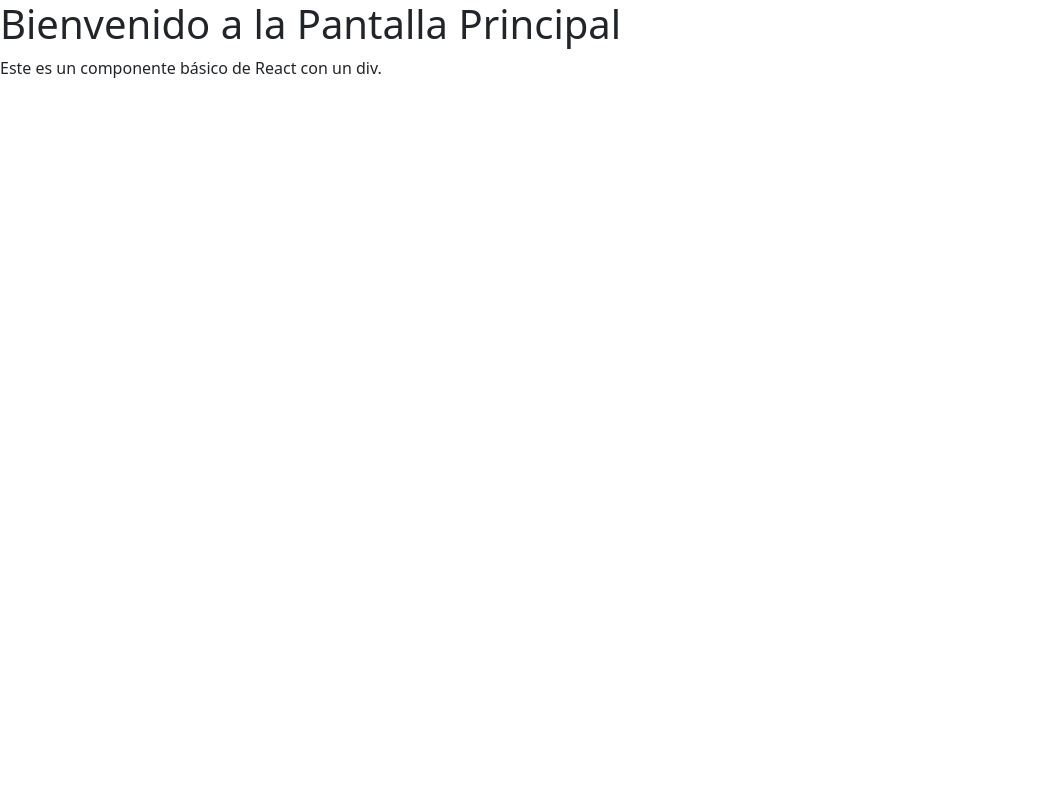
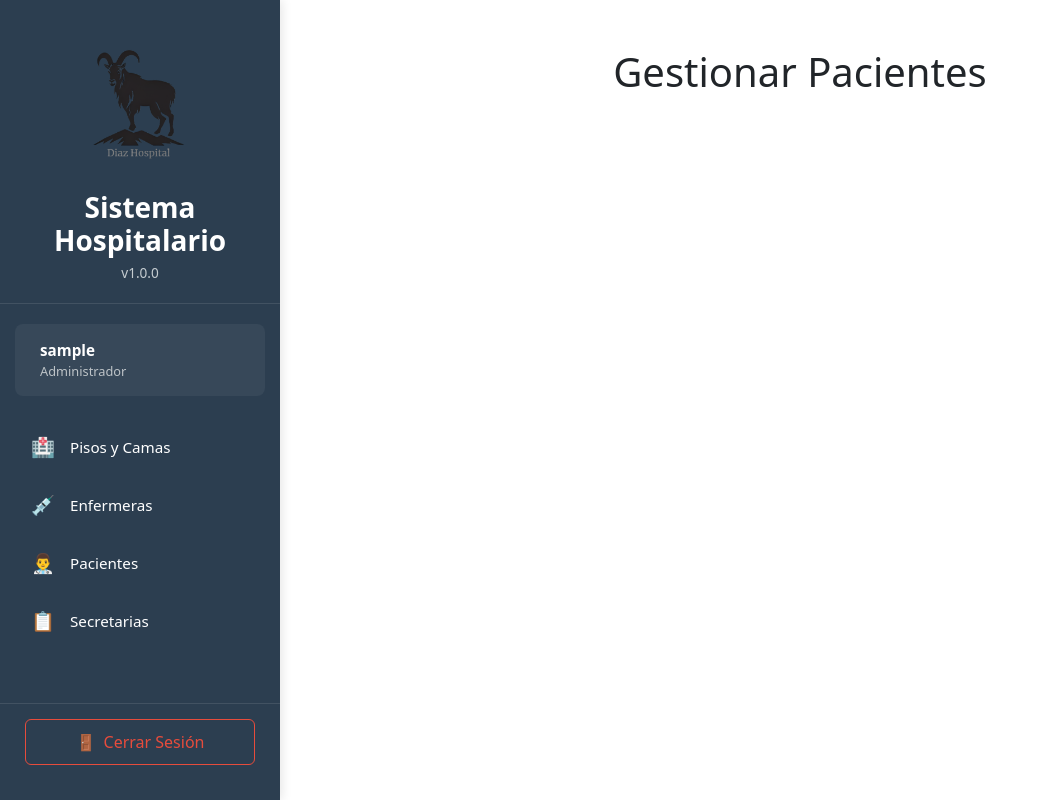
Before and after one commit to Genoooozid/HospitalSpring, a React (Vite) app in the folder FRONT/HospitalReact/: page /pacientes in a window 1280 px wide. Before the commit this address led to /camaspisos. Shown: the whole page, without its empty margins (0-1048 px from the left). Built offline with nearby package versions, Linux system fonts and the light colour scheme; sample sign-in values are in the browser's storage.

Commit message:
[ADD] Se añadio SIDEBAR, LOGOUT, Navegación completa, LOGO, y pantallas principales listas para iniciar

```diff
--- a/FRONT/HospitalReact/src/CamasPisos/PantallaPrincipal.jsx
+++ b/FRONT/HospitalReact/src/CamasPisos/PantallaPrincipal.jsx
@@ -1,11 +1,13 @@
 import React from 'react';
+import Layout from '../components/Layout';
 
 const PantallaPrincipal = () => {
   return (
-    <div>
-      <h1>Bienvenido a la Pantalla Principal</h1>
-      <p>Este es un componente básico de React con un div.</p>
-    </div>
+    <Layout>
+      <div className="text-center mt-4">
+        <h1>Gestionar Camas y Pisos</h1>
+      </div>
+    </Layout>
   );
 };
 
--- a/FRONT/HospitalReact/src/Enfermeras/Enfermeras.jsx
+++ b/FRONT/HospitalReact/src/Enfermeras/Enfermeras.jsx
@@ -1 +1,14 @@
-//Esta es la pagina que renderiza los botones, tabla, buscador y paginación
+import React from 'react';
+import Layout from '../components/Layout';
+
+const Enfermeras = () => {
+    return (
+        <Layout>
+            <div className="text-center mt-4">
+                <h1>Gestionar Enfermeras</h1>
+            </div>
+        </Layout>
+    );
+};
+
+export default Enfermeras;
--- a/FRONT/HospitalReact/src/Navegacion/BrowserRouter.jsx
+++ b/FRONT/HospitalReact/src/Navegacion/BrowserRouter.jsx
@@ -6,6 +6,9 @@ import 'react-toastify/dist/ReactToastify.css';
 import Login from '../Login/Login';
 import PantallaPrincipal from '../CamasPisos/PantallaPrincipal';
 import PrivateRoute from './PrivateRoute';
+import Enfermeras from '../Enfermeras/Enfermeras';
+import Pacientes from '../Pacientes/Paciente'
+import Secretarias from '../Secretarias/Secretarias'
 
 function AppRouter() {
   return (
@@ -14,6 +17,9 @@ function AppRouter() {
       <Routes>
         <Route path="/" element={<LoginRoute />} />
         <Route path="/camaspisos" element={<PrivateRoute><PantallaPrincipal /></PrivateRoute>}/>
+        <Route path="/enfermeras" element={<PrivateRoute><Enfermeras /></PrivateRoute>}/>
+        <Route path="/pacientes" element={<PrivateRoute><Pacientes /></PrivateRoute>}/>
+        <Route path="/secretarias" element={<PrivateRoute><Secretarias /></PrivateRoute>}/>
          {/* Aquí puedes añadir mas rutas */}
         <Route path="*" element={<Navigate to="/" replace />} />
       </Routes>
--- a/FRONT/HospitalReact/src/Navegacion/Sidebar.jsx
+++ b/FRONT/HospitalReact/src/Navegacion/Sidebar.jsx
@@ -0,0 +1,174 @@
+import React from 'react';
+import Swal from 'sweetalert2';
+import Logo from '../assets/logo.png'
+import { useNavigate } from 'react-router-dom';
+
+const Sidebar = () => {
+    const navigate = useNavigate();
+    const username = sessionStorage.getItem('username');
+    const userRole = "Administrador";
+
+    const handleLogout = async () => {
+        sessionStorage.removeItem("token");
+        sessionStorage.removeItem("username");
+        localStorage.removeItem("token");
+        localStorage.removeItem("username");
+
+        Swal.fire({
+            icon: "success",
+            title: "Sesión cerrada",
+            text: "Has cerrado sesión correctamente.",
+            timer: 2000,
+            showConfirmButton: false,
+        }).then(() => {
+            navigate("/");
+        });
+    };
+
+    const menuItems = [
+        { name: "Pisos y Camas", icon: "🏥", path: "/camaspisos" },
+        { name: "Enfermeras", icon: "💉", path: "/enfermeras" },
+        { name: "Pacientes", icon: "👨‍⚕️", path: "/pacientes" },
+        { name: "Secretarias", icon: "📋", path: "/secretarias" },
+    ];
+
+    return (
+        <div style={{
+            width: '280px',
+            height: '100vh',
+            backgroundColor: '#2c3e50',
+            color: 'white',
+            display: 'flex',
+            flexDirection: 'column',
+            padding: '20px 0',
+            boxShadow: '2px 0 10px rgba(0,0,0,0.1)',
+            position: 'fixed',
+            left: 0,
+            top: 0,
+            zIndex: 1000
+        }}>
+            <div style={{
+                textAlign: 'center',
+                padding: '20px 0',
+                borderBottom: '1px solid rgba(255,255,255,0.1)',
+                marginBottom: '20px'
+            }}>
+                <img
+                    src={Logo}
+                    alt="Hospital Logo"
+                    style={{ width: '150px', marginBottom: '15px' }}
+                />
+                <h3 style={{
+                    margin: '5px 0',
+                    color: '#fff',
+                    fontWeight: '600'
+                }}>Sistema Hospitalario</h3>
+                <p style={{
+                    margin: 0,
+                    color: '#ecf0f1',
+                    fontSize: '0.85rem',
+                    opacity: 0.8
+                }}>v1.0.0</p>
+            </div>
+
+            <div style={{
+                display: 'flex',
+                alignItems: 'center',
+                padding: '15px 25px',
+                marginBottom: '20px',
+                backgroundColor: 'rgba(255,255,255,0.05)',
+                borderRadius: '8px',
+                margin: '0 15px 25px'
+            }}>
+                <div>
+                    <p style={{
+                        margin: 0,
+                        fontWeight: '600',
+                        fontSize: '0.95rem'
+                    }}>{username}</p>
+                    <p style={{
+                        margin: 0,
+                        color: '#bdc3c7',
+                        fontSize: '0.8rem'
+                    }}>{userRole}</p>
+                </div>
+            </div>
+
+            <nav style={{ flex: 1, padding: '0 15px' }}>
+                <ul style={{
+                    listStyle: 'none',
+                    padding: 0,
+                    margin: 0
+                }}>
+                    {menuItems.map((item, index) => (
+                        <li
+                            key={index}
+                            style={{
+                                marginBottom: '5px',
+                                borderRadius: '6px',
+                                transition: 'all 0.3s ease',
+                                ':hover': {
+                                    backgroundColor: '#3498db'
+                                }
+                            }}
+                            onClick={() => navigate(item.path)}
+                        >
+                            <div style={{
+                                display: 'flex',
+                                alignItems: 'center',
+                                padding: '12px 15px',
+                                cursor: 'pointer',
+                                color: 'white',
+                                textDecoration: 'none',
+                                borderRadius: '6px',
+                                ':hover': {
+                                    backgroundColor: '#3498db'
+                                }
+                            }}>
+                                <span style={{
+                                    fontSize: '1.2rem',
+                                    marginRight: '15px',
+                                    width: '25px',
+                                    textAlign: 'center'
+                                }}>{item.icon}</span>
+                                <span style={{ fontSize: '0.95rem' }}>{item.name}</span>
+                            </div>
+                        </li>
+                    ))}
+                </ul>
+            </nav>
+
+            <div style={{
+                padding: '15px 25px',
+                borderTop: '1px solid rgba(255,255,255,0.1)'
+            }}>
+                <button
+                    style={{
+                        backgroundColor: 'transparent',
+                        color: '#e74c3c',
+                        border: '1px solid #e74c3c',
+                        padding: '10px',
+                        cursor: 'pointer',
+                        width: '100%',
+                        borderRadius: '6px',
+                        display: 'flex',
+                        alignItems: 'center',
+                        justifyContent: 'center',
+                        transition: 'all 0.3s ease',
+                        fontWeight: '500',
+                        ':hover': {
+                            backgroundColor: '#e74c3c',
+                            color: 'white'
+                        }
+                    }}
+                    onClick={handleLogout}
+                >
+                    <span style={{ marginRight: '8px' }}>🚪</span>
+                    Cerrar Sesión
+                </button>
+            </div>
+        </div>
+    );
+};
+
+export default Sidebar;
--- a/FRONT/HospitalReact/src/Pacientes/Paciente.jsx
+++ b/FRONT/HospitalReact/src/Pacientes/Paciente.jsx
@@ -0,0 +1,14 @@
+import React from 'react';
+import Layout from '../components/Layout';
+
+const Pacientes = () => {
+    return (
+        <Layout>
+            <div className="text-center mt-4">
+                <h1>Gestionar Pacientes</h1>
+            </div>
+        </Layout>
+    );
+};
+
+export default Pacientes;
--- a/FRONT/HospitalReact/src/Secretarias/Secretarias.jsx
+++ b/FRONT/HospitalReact/src/Secretarias/Secretarias.jsx
@@ -1 +1,14 @@
-//Esta es la pagina que renderiza los botones, tabla, buscador y paginación
+import React from 'react';
+import Layout from '../components/Layout';
+
+const Secretarias = () => {
+    return (
+        <Layout>
+            <div className="text-center mt-4">
+                <h1>Gestionar Secretarias</h1>
+            </div>
+        </Layout>
+    );
+};
+
+export default Secretarias;
--- /dev/null
+++ b/FRONT/HospitalReact/src/components/Layout.jsx
@@ -0,0 +1,19 @@
+import React from 'react';
+import Sidebar from '../Navegacion/Sidebar';
+
+const Layout = ({ children }) => {
+    return (
+        <div className="container-fluid">
+            <div className="row">
+                <div className="col-md-3 p-0">
+                    <Sidebar />
+                </div>
+                <div className="col-md-9 p-4">
+                    {children}
+                </div>
+            </div>
+        </div>
+    );
+};
+
+export default Layout;
```
Also changed, not shown: FRONT/HospitalReact/src/Enfermeras/TablaEnfermera.jsx (added), FRONT/HospitalReact/src/assets/logo.png (added).
